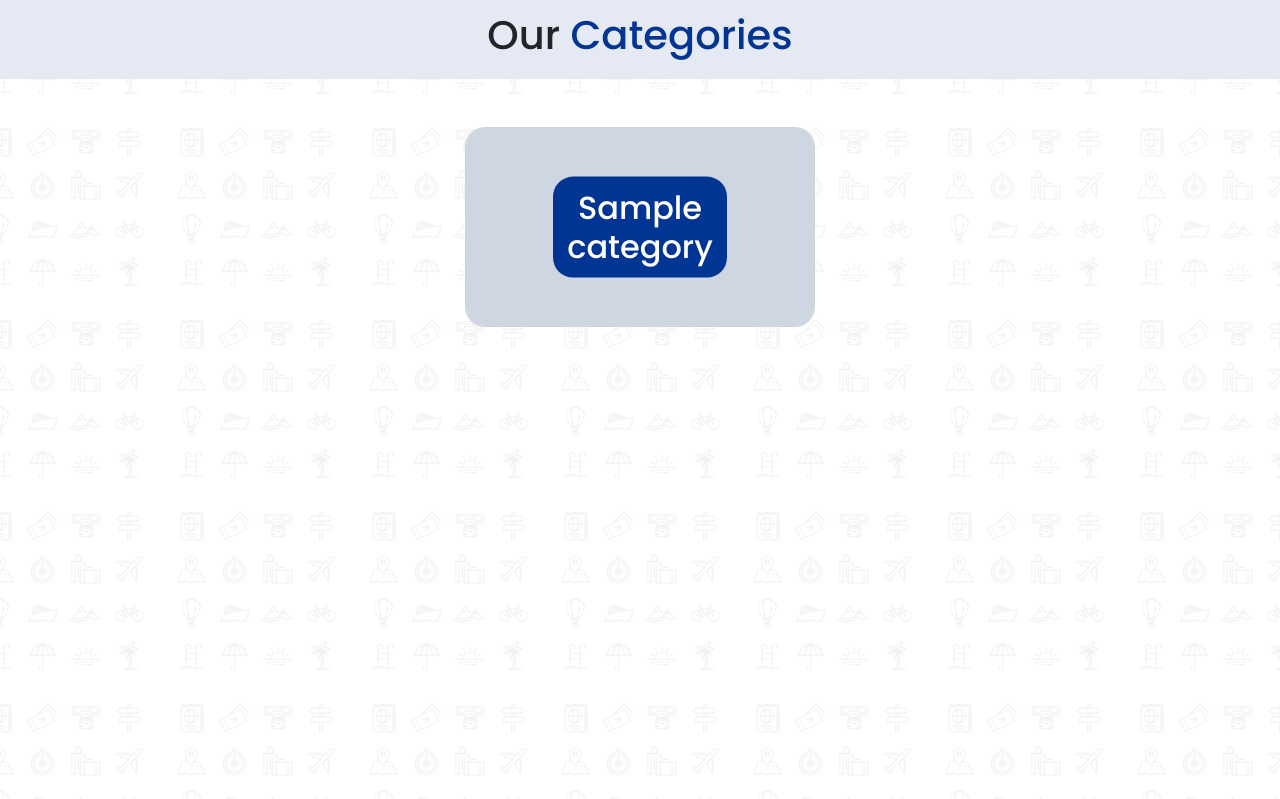
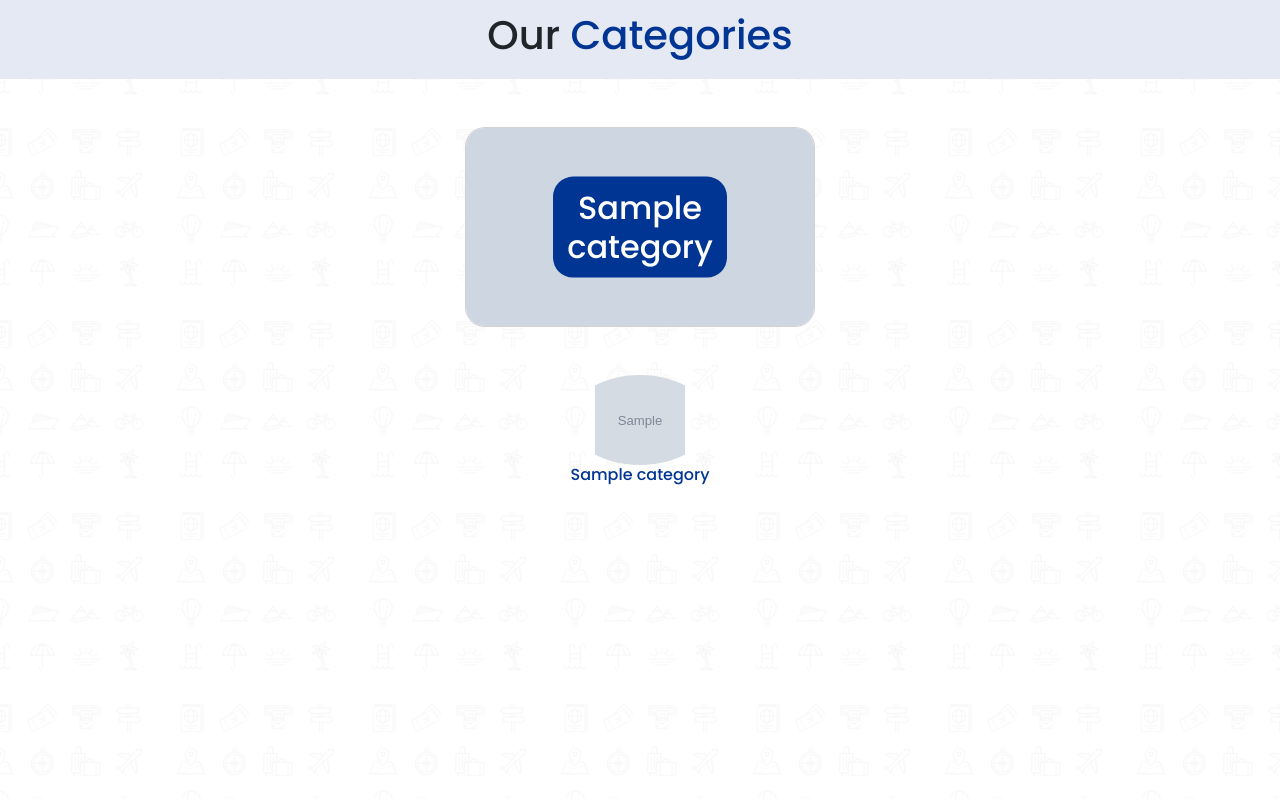
Before and after one commit to deceivesimpulsivedecisions/goezze, a Symfony app: template templates/category/index.html.twig in a window 1280 px wide. Shown: the part 58-857 px from the top of the page. Run offline with Twig, Linux system fonts and the light colour scheme; the template is opened without the code that fills it: most values are stand-ins (such as "Sample title", 1, 10 or a date in 2020); grey boxes marked "Sample" are stand-in pictures; style sheets or scripts are compiled from the project's sources; some libraries are stand-ins or nearby versions; some web fonts are replaced.

Commit message:
packages inclusion and exclusions

```diff
--- a/assets/styles/app.scss
+++ b/assets/styles/app.scss
@@ -4,6 +4,9 @@ $primary: #013593;
 
 body{
   font-family: 'Poppins', sans-serif;
+}
+.nav-item.active {
+  font-weight: 600;
 }
 .category-body{
   position: relative;
@@ -14,7 +17,7 @@ body{
   background-image: url("../images/94f06c7d49.jpeg");
   background-position: center;
   background-repeat: repeat;
-  opacity: 0.07;
+  opacity: 0.04;
   background-size: 15%;
   position: absolute;
   top: 0;
@@ -26,6 +29,13 @@ body{
 .category-wrapper{
   position: relative;
   z-index: 1;
+  .category-list{
+    img{
+      width: 90px;
+      height: 90px;
+      object-fit: cover;
+    }
+  }
   .page-title{
     background: rgb(228 233 244);
     padding: 12px;
--- a/package.json
+++ b/package.json
@@ -23,6 +23,7 @@
         "build": "encore production --progress"
     },
     "dependencies": {
-        "ckeditor4": "^4.23.0"
+        "ckeditor4": "^4.23.0",
+        "file-loader": "^6.2.0"
     }
 }
--- a/src/Controller/Admin/DashboardController.php
+++ b/src/Controller/Admin/DashboardController.php
@@ -52,7 +52,11 @@ class DashboardController extends AbstractDashboardController
     public function configureDashboard(): Dashboard
     {
         return Dashboard::new()
-            ->setTitle('Goezze');
+            ->setTitle('<div class="d-flex align-items-center gap-3">
+                                <img width="30" src="/images/logo.png" alt="Logo">
+                                        <h5 class="m-0">GoEzze</h5>
+                                </div>'
+            );
     }
 
     public function configureMenuItems(): iterable
--- /dev/null
+++ b/templates/admin/packages/preview_description.html.twig
@@ -0,0 +1,3 @@
+<div>
+    {{ field.value | raw }}
+</div>
--- /dev/null
+++ b/templates/admin/packages/preview_itinerary.html.twig
@@ -0,0 +1,5 @@
+{% for itineray in field.value %}
+    <h4>{{ itineray.title }}</h4>
+    <p>{{ itineray.description }}</p>
+    <br/>
+{% endfor %}
--- a/templates/category/index.html.twig
+++ b/templates/category/index.html.twig
@@ -8,7 +8,7 @@
             <div class="d-flex justify-content-center align-items-center mb-5 page-title">
                 <h1>Our <span class="text-primary">Categories</span></h1>
             </div>
-            <div class="container d-flex flex-wrap justify-content-around align-items-center gap-4">
+            <div class="container d-flex flex-wrap justify-content-around align-items-center gap-4 mb-5">
                 {% for category in categories %}
                     <a href="{{ path('app_category_categoryPackages', {slug : category.slug}) }}">
                         <div class="card category-card overflow-hidden position-relative text-center ">
@@ -18,6 +18,17 @@
                     </a>
                 {% endfor %}
             </div>
+
+            <div class="container d-flex flex-wrap justify-content-around align-items-center gap-4">
+                {% for category in categories %}
+                    <a href="{{ path('app_category_categoryPackages', {slug : category.slug}) }}" class="text-decoration-none text-center">
+                        <div class="category-list rounded-circle overflow-hidden position-relative text-center ">
+                            <img src="/uploads/category/{{ asset(category.image) }}" />
+                        </div>
+                        <div><h6 class="centered">{{ category.name | capitalize }}</h6></div>
+                    </a>
+                {% endfor %}
+            </div>
         </div>
     </div>
 
```
Also changed, not shown: migrations/Version20231019170145.php (added, +31 -0 lines), src/Controller/Admin/PackageCrudController.php (+7 -3 lines), src/Entity/Package.php (+30 -0 lines), templates/admin/dashboard.html.twig (+6 -1 lines), package-lock.json, templates/admin/packages/preview_image.html.twig (renamed from templates/admin/preview_image.html.twig).
